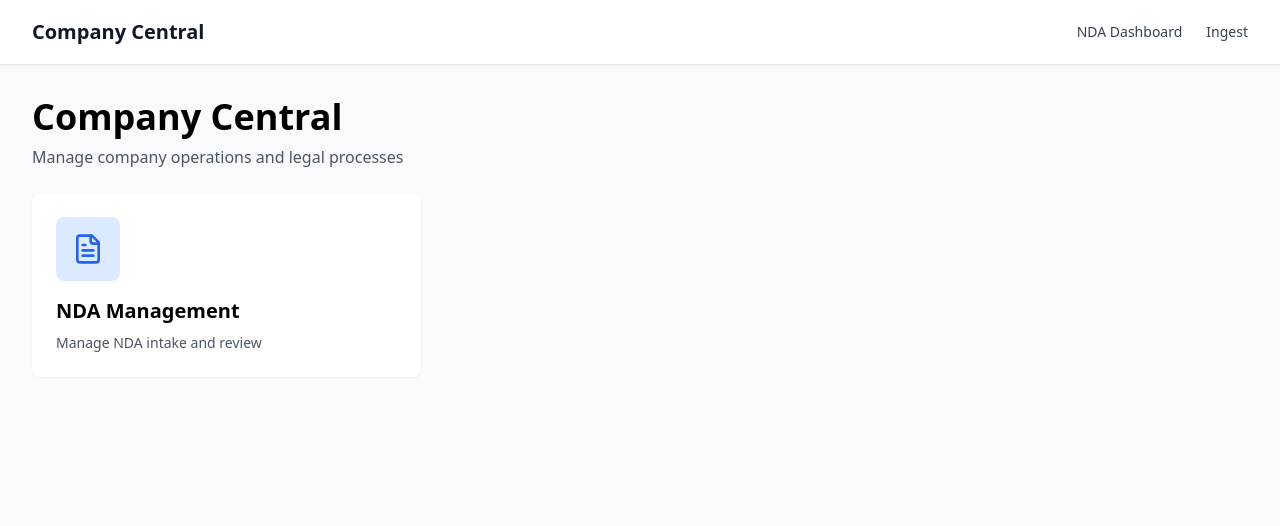
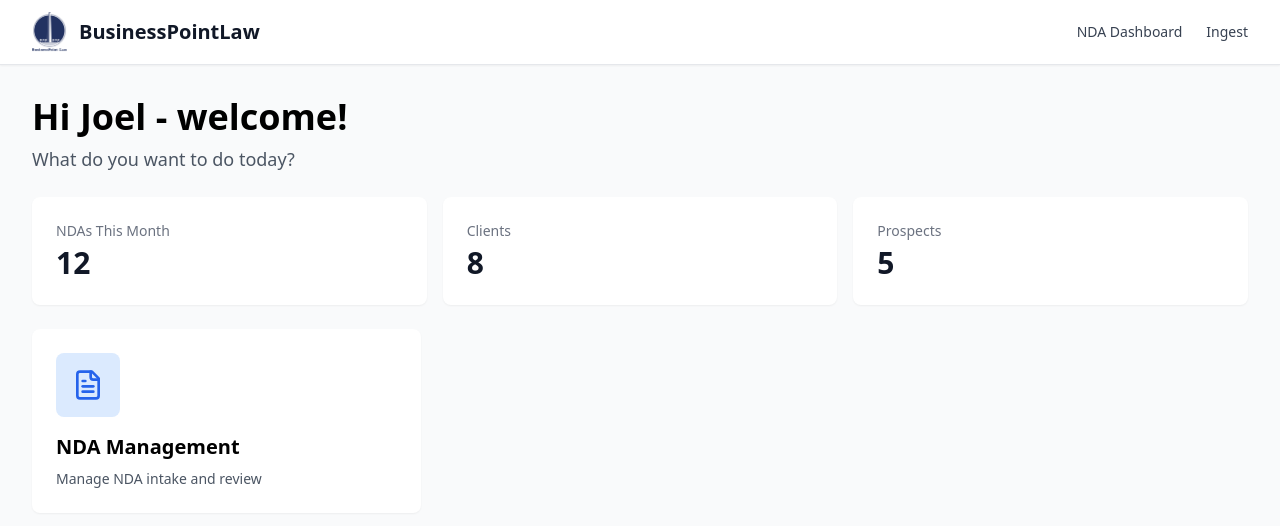
Before and after one commit to Ignite-Strategies/IgniteLegal-frontend, a React (Vite) app: page / in a window 1280 px wide. Shown: the top 526 px of the page. Built offline with nearby package versions, Linux system fonts and the light colour scheme.

Commit message:
Update: Personalize CompanyCentral for Joel with welcome message, stats cards, and BusinessPointLaw branding

```diff
--- a/index.html
+++ b/index.html
@@ -3,7 +3,7 @@
   <head>
     <meta charset="UTF-8" />
     <meta name="viewport" content="width=device-width, initial-scale=1.0" />
-    <title>NDA Command Central</title>
+    <title>BusinessPointLaw Company HQ</title>
   </head>
   <body>
     <div id="root"></div>
--- a/src/components/Header.jsx
+++ b/src/components/Header.jsx
@@ -5,8 +5,15 @@ const Header = () => {
     <header className="bg-white shadow-sm border-b">
       <div className="max-w-7xl mx-auto px-4 sm:px-6 lg:px-8">
         <div className="flex justify-between items-center h-16">
-          <Link to="/" className="text-xl font-semibold text-gray-900 hover:text-gray-700">
-            Company Central
+          <Link to="/" className="flex items-center gap-3 hover:opacity-80 transition-opacity">
+            <img
+              src="/BPL_2025.png"
+              alt="BusinessPointLaw"
+              className="h-10 w-auto"
+            />
+            <span className="text-xl font-semibold text-gray-900">
+              BusinessPointLaw
+            </span>
           </Link>
           <nav className="flex gap-6">
             <Link
--- a/src/pages/CompanyCentral.jsx
+++ b/src/pages/CompanyCentral.jsx
@@ -1,5 +1,11 @@
 import { Link } from 'react-router-dom';
 import { FileText } from 'lucide-react';
+
+const stats = [
+  { label: 'NDAs This Month', value: 12 },
+  { label: 'Clients', value: 8 },
+  { label: 'Prospects', value: 5 },
+];
 
 const mainNavOptions = [
   {
@@ -16,10 +22,21 @@ export default function CompanyCentral() {
     <div className="max-w-7xl mx-auto px-4 sm:px-6 lg:px-8 py-8">
       <div className="space-y-6">
         <div>
-          <h1 className="text-4xl font-bold mb-2">Company Central</h1>
-          <p className="text-gray-600">Manage company operations and legal processes</p>
+          <h1 className="text-4xl font-bold mb-2">Hi Joel - welcome!</h1>
+          <p className="text-gray-600 text-lg">What do you want to do today?</p>
         </div>
 
+        {/* Stats Cards */}
+        <div className="grid grid-cols-1 md:grid-cols-3 gap-4">
+          {stats.map((stat) => (
+            <div key={stat.label} className="bg-white rounded-lg shadow-sm p-6">
+              <p className="text-sm font-medium text-gray-500 mb-1">{stat.label}</p>
+              <p className="text-3xl font-bold text-gray-900">{stat.value}</p>
+            </div>
+          ))}
+        </div>
+
+        {/* Navigation Cards */}
         <div className="grid grid-cols-1 md:grid-cols-3 gap-6">
           {mainNavOptions.map((option) => (
             <Link key={option.path} to={option.path}>
```
Also changed, not shown: public/BPL_2025.png (added), 1 other file (tests, documents, lock files or other folders).
